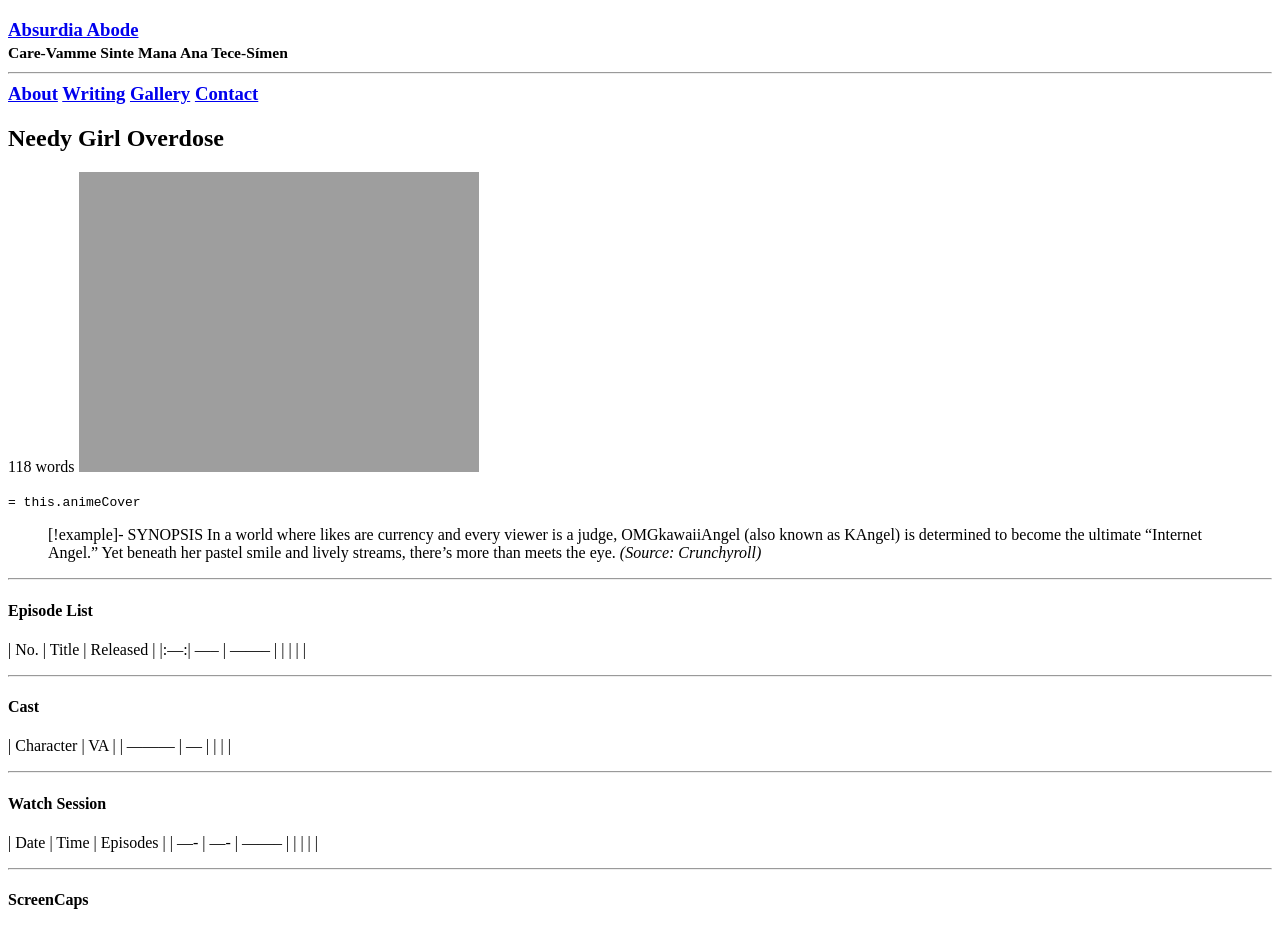
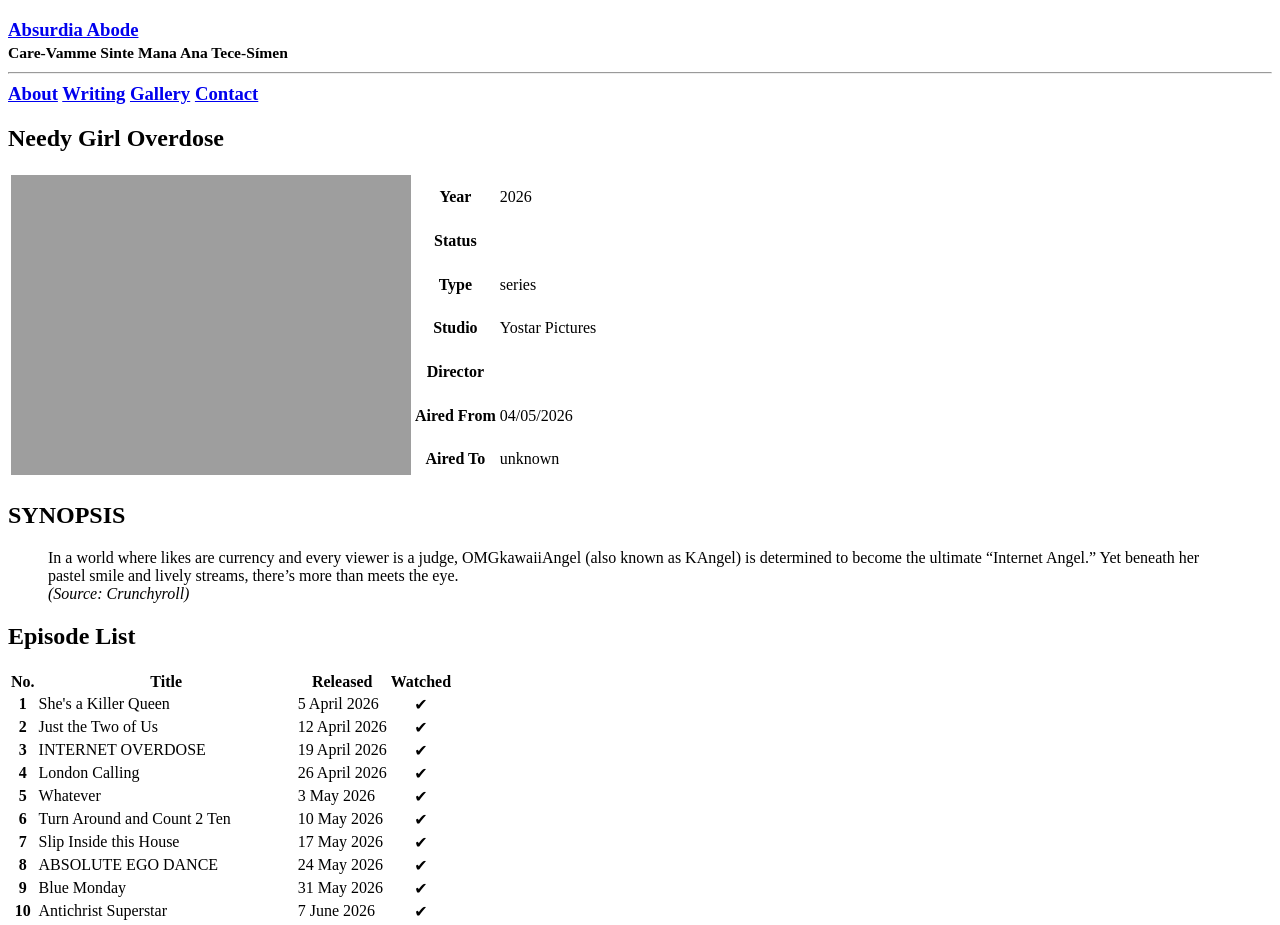
Before and after one commit to Fafau06/fafau06.github.io, a Jekyll site: the page built from _films/series/needy-anime.md, in a window 1280 px wide. Shown: the top 925 px of the page. Built offline with Jekyll 4.4.1, drawn with Linux system fonts in a browser that asks for light colours; a script that is not in the unit is left out; some of the changed text lies outside the part shown.

Commit message:
needy anime

```diff
--- a/_films/series/needy-anime.md
+++ b/_films/series/needy-anime.md
@@ -16,62 +15,157 @@ plot: |-
   In a world where likes are currency and every viewer is a judge, OMGkawaiiAngel (also known as KAngel) is determined to become the ultimate "Internet Angel." Yet beneath her pastel smile and lively streams, there's more than meets the eye.
 
   (Source: Crunchyroll)
-genres: []
-writer: []
 studio:
   - Yostar Pictures
 episodes: 13
-duration: 24 min per ep
-onlineRating: 7.03
-actors: []
 image: poster/NeedyPoster.png
-released: true
-streamingServices:
-  - Crunchyroll
-  - Aniplus Asia
-  - Aniplus TV
-  - Bahamut Anime Crazy
-airing: true
 airedFrom: 04/05/2026
 airedTo: unknown
 watched: false
 dateStarted:
 lastWatched: ""
 rating: ★ ★ ★ ★ ★
-animeCover: "![Needy Girl Overdose (2026)|250](NeedyPoster.png)"
-tags:
-  - anime
-  - series
-  - anime/series
+tags: anime, series, needy-girl-overdose
 ---
-`= this.animeCover`
 
-> [!example]- SYNOPSIS
-> In a world where likes are currency and every viewer is a judge, OMGkawaiiAngel (also known as KAngel) is determined to become the ultimate "Internet Angel." Yet beneath her pastel smile and lively streams, there's more than meets the eye.
-> *(Source: Crunchyroll)*
+## SYNOPSIS
+> In a world where likes are currency and every viewer is a judge, OMGkawaiiAngel (also known as KAngel) is determined to become the ultimate "Internet Angel." Yet beneath her pastel smile and lively streams, there's more than meets the eye. <br><span><cite>(Source: Crunchyroll)</cite></span>
 
----
-#### Episode List
-| No. | Title | Released |
-|:---:| ----- | -------- |
-|     |       |          |
+## Episode List
+<table>
+	<thead>
+		<tr>
+			<th scope="col">No.</th>
+			<th scope="col">Title</th>
+			<th scope="col">Released</th>
+			<th scope="col">Watched</th>
+		</tr>
+	</thead>
+	<tbody>
+		<tr>
+			<th>1</th>
+			<td>She's a Killer Queen</td>
+			<td>5 April 2026</td>
+			<td style="text-align: center;">✔</td>
+		</tr>
+		<tr>
+			<th>2</th>
+			<td>Just the Two of Us</td>
+			<td>12 April 2026</td>
+			<td style="text-align: center;">✔</td>
+		</tr>
+		<tr>
+			<th>3</th>
+			<td>INTERNET OVERDOSE</td>
+			<td>19 April 2026</td>
+			<td style="text-align: center;">✔</td>
+		</tr>
+		<tr>
+			<th>4</th>
+			<td>London Calling</td>
+			<td>26 April 2026</td>
+			<td style="text-align: center;">✔</td>
+		</tr>
+		<tr>
+			<th>5</th>
+			<td>Whatever</td>
+			<td>3 May 2026</td>
+			<td style="text-align: center;">✔</td>
+		</tr>
+		<tr>
+			<th>6</th>
+			<td>Turn Around and Count 2 Ten</td>
+			<td>10 May 2026</td>
+			<td style="text-align: center;">✔</td>
+		</tr>
+		<tr>
+			<th>7</th>
+			<td>Slip Inside this House</td>
+			<td>17 May 2026</td>
+			<td style="text-align: center;">✔</td>
+		</tr>
+		<tr>
+			<th>8</th>
+			<td>ABSOLUTE EGO DANCE</td>
+			<td>24 May 2026</td>
+			<td style="text-align: center;">✔</td>
+		</tr>
+		<tr>
+			<th>9</th>
+			<td>Blue Monday</td>
+			<td>31 May 2026</td>
+			<td style="text-align: center;">✔</td>
+		</tr>
+		<tr>
+			<th>10</th>
+			<td>Antichrist Superstar</td>
+			<td>7 June 2026</td>
+			<td style="text-align: center;">✔</td>
+		</tr>
+		<tr>
+			<th>11</th>
+			<td>Canon a 3 Violinis con Basso c. / Gigue</td>
+			<td>14 June 2026</td>
+			<td style="text-align: center;">X</td>
+		</tr>
+		<tr>
+			<th>12</th>
+			<td>INTERNET YAMERO</td>
+			<td>21 June 2026</td>
+			<td style="text-align: center;">X</td>
+		</tr>
+		<tr>
+			<th>13</th>
+			<td>EZ DO DANCE</td>
+			<td>28 June 2026</td>
+			<td style="text-align: center;">X</td>
+		</tr>
+	</tbody>
+</table>
 
----
-#### Cast
-| Character | VA  |
-| --------- | --- |
-|           |     |
+## Cast
+<table>
+	<thead>
+		<tr>
+			<th scope="col">Character</th>
+			<th scope="col">VA</th>
+		</tr>
+	</thead>
+	<tbody>
+		<tr>
+			<td>OMGkawaiiAngel / Ame-chan</td>
+			<td>Sally Amaki</td>
+		</tr>
+		<tr>
+			<td>Kache</td>
+			<td>Anna Nagase</td>
+		</tr>
+		<tr>
+			<td>Michica Gokubara<br>(獄薔薇 美血華)</td>
+			<td>Satsuki Shiina</td>
+		</tr>
+		<tr>
+			<td>Nechika-sama<br>(禰智禍さま)</td>
+			<td>Seena Hoshiki</td>
+		</tr>
+		<tr>
+			<td>Deadly Poison Denpa Girl☆Purple Lollipop<br>(猛毒電波少女☆パープル・ロリポップ)</td>
+			<td>Rina Kawaguchi</td>
+		</tr>
+	</tbody>
+</table>
 
----
-#### Watch Session
-| Date | Time | Episodes |
-| ---- | ---- | -------- |
-|      |      |          |
+## Watch Session
+<table>
+	<thead>
+		<tr>
+			<th scope="col">Date</th>
+			<th scope="col">Time</th>
+			<th scope="col">Episode(s)</th>
+		</tr>
+	</thead>
+	<tbody>
+	</tbody>
+</table>
 
----
-#### ScreenCaps
-
-#
----
-[[sources]],
-[[templates]]
+## ScreenCaps
--- /dev/null
+++ b/_layouts/film-item.html
@@ -0,0 +1,88 @@
+---
+layout: default-article
+---
+<main class="h-entry">
+<article class="content-post e-content">
+<link rel="author" class="p-author h-card" href="https://fafau06.github.io/" content="Fafau06">
+<h1 class="p-name">
+  {{ page.title }}
+</h1>
+<table class="films-container">
+	<tbody>
+		<tr>
+			<th class="films-table-image" scope="column" rowspan="10">
+			{% if page.image %}
+				<div>
+					<img class="content-image u-photo" src="{{ site.github.url }}/assets/img/{{ page.image }}"/>
+				</div>
+			{% endif %}
+			</th>
+		</tr>
+		<tr>
+			<th>Year</th>
+			<td>{{ page.year }}</d>
+		</tr>
+		<tr>
+			<th>Status</th>
+			<td>{{ page.status }}</d>
+		</tr>
+		<tr>
+			<th>Type</th>
+			<td>{{ page.type }}</d>
+		</tr>
+		<tr>
+			<th>Studio</th>
+			<td>{{ page.studio }}</d>
+		</tr>
+		<tr>
+			<th>Director</th>
+			<td>{{ page.director }}</d>
+		</tr>
+		{% if page.airedFrom %}
+		<tr>
+			<th>Aired From</th>
+			<td>{{ page.airedFrom }}</d>
+		</tr>
+		{% endif %}
+		{% if page.airedTo %}
+		<tr>
+			<th>Aired To</th>
+			<td>{{ page.airedTo }}</d>
+		</tr>
+		{% endif %}
+		{% if page.premiere %}
+		<tr>
+			<th>Premiere</th>
+			<td>{{ page.premiere }}</d>
+		</tr>
+		{% endif %}
+		{% if page.dateWatched %}
+		<tr>
+			<th>Date Watched</th>
+			<td>{{ page.dateWatched }}</d>
+		</tr>
+		{% endif %}
+	<tbody>
+</table>
+  {{ content }}
+</article>
+<small class="p-category">
+	{{ page.tags }}
+</small>
+{% if site.hide_post_date != true %}
+  {% include post-date.html %}
+{% endif %}
+{% if site.hide_post_share != true %}
+  {% include social-sharing.html %}
+{% endif %}
+</main>
+{% if site.hide_related_posts != true %}
+  {% include related-posts.html %}
+{% endif %}
+{% if site.data.settings.disqus.comments %}
+  {% include disqus.html %}
+{% endif %}
+{% webmentions page.url %}
+{% webmention_likes page.url %}
+{% webmention_replies page.url %}
+{% webmentions_js %}
```
Also changed, not shown: other parts of _films/series/needy-anime.md (+1 -2 lines), _sass/_base.scss (+10 -1 lines).
